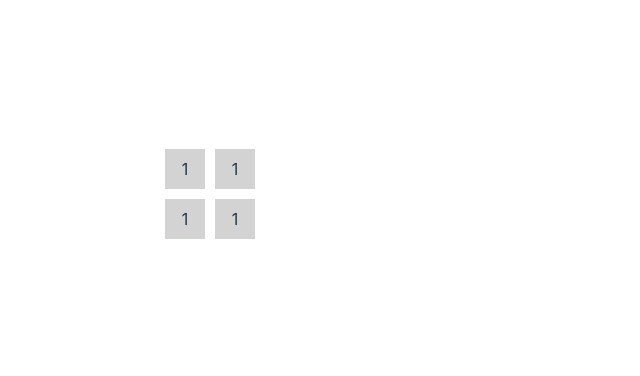
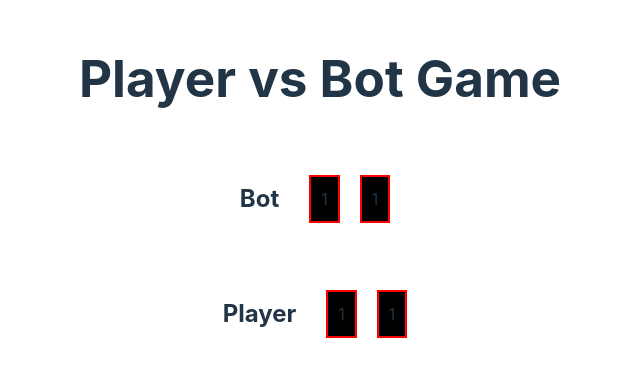
Before and after one commit to tiresias7/hand-addition-game, a React (Vite) app in the folder frontend/: page / in a window 1280 px wide. Shown: the part 206-582 px from the top of the page, without its empty margins (320-960 px from the left). Built offline with nearby package versions, Linux system fonts and the light colour scheme.

Commit message:
Update basic logic

```diff
--- a/frontend/src/App.jsx
+++ b/frontend/src/App.jsx
@@ -1,10 +1,15 @@
 import DraggableNumberList from './components/DraggableNumberList';
+import GameBoard from './components/GameBoard';
+import { DndProvider } from 'react-dnd';
+import { HTML5Backend } from 'react-dnd-html5-backend';
 
 function App() {
   return (
-    <div className="App">
-      <DraggableNumberList />
-    </div>
+    <DndProvider backend={HTML5Backend}>
+      <div className="App">
+        <GameBoard />
+      </div>
+    </DndProvider>
   );
 }
 
--- /dev/null
+++ b/frontend/src/components/GameBoard.jsx
@@ -0,0 +1,87 @@
+import React, { useState, useCallback, useRef, useEffect } from 'react';
+import Hand from './Hand';
+
+const GameBoard = () => {
+    const [playerHands, setPlayerHands] = useState([
+        { id: 'player-hand-1', value: 1 },
+        { id: 'player-hand-2', value: 1 }
+    ]);
+
+    const [botHands, setBotHands] = useState([
+        { id: 'bot-hand-1', value: 1 },
+        { id: 'bot-hand-2', value: 1 }
+    ]);
+
+    const [botMoving, setBotMoving] = useState(false);
+
+    // Create refs to always access the latest state
+    const playerHandsRef = useRef(playerHands);
+    const botHandsRef = useRef(botHands);
+
+    useEffect(() => {
+        playerHandsRef.current = playerHands;
+    }, [playerHands]);
+
+    useEffect(() => {
+        botHandsRef.current = botHands;
+    }, [botHands]);
+
+    const handlePlayerCollide = useCallback((playerId, botId) => {
+        setPlayerHands(prevPlayerHands => {
+            const botHand = botHandsRef.current.find(botHand => botHand.id === botId);
+            const newPlayerHands = prevPlayerHands.map(hand => {
+                if (hand.id === playerId) {
+                    const newValue = (hand.value + botHand.value) % 10;
+                    console.log(`Updating player hand ${hand.id} from ${hand.value} to ${newValue}`);
+                    return { ...hand, value: newValue };
+                }
+                return hand;
+            });
+            console.log("Updated Player Hands:", newPlayerHands);
+            return newPlayerHands;
+        });
+
+        setBotMoving(true);
+        setTimeout(handleBotMove, 1000);
+    }, []);
+
+    const handleBotMove = useCallback(() => {
+        setBotHands(prevBotHands => {
+            const botId = prevBotHands.findIndex(hand => hand.value > 0);
+            const playerHand = playerHandsRef.current.find(hand => hand.value > 0);
+            if (botId !== -1 && playerHand) {
+                const newBotHands = prevBotHands.map((hand, index) => {
+                    if (index === botId) {
+                        const newValue = (hand.value + playerHand.value) % 10;
+                        console.log(`Updating bot hand ${hand.id} from ${hand.value} to ${newValue}`);
+                        return { ...hand, value: newValue };
+                    }
+                    return hand;
+                });
+                console.log("Updated Bot Hands:", newBotHands);
+                return newBotHands;
+            }
+            return prevBotHands;
+        });
+        setBotMoving(false);
+    }, []);
+
+    return (
+        <div style={{ display: 'flex', justifyContent: 'center', alignItems: 'center', flexDirection: 'column', height: '100vh' }}>
+            <h1>Player vs Bot Game</h1>
+            <Hand
+                hands={botHands}
+                onCollide={handlePlayerCollide}
+                isPlayer={false}
+            />
+            <Hand
+                hands={playerHands}
+                onCollide={handlePlayerCollide}
+                isPlayer={true}
+            />
+            {botMoving && <p>Bot is thinking...</p>}
+        </div>
+    );
+};
+
+export default GameBoard;
--- /dev/null
+++ b/frontend/src/components/Hand.jsx
@@ -0,0 +1,71 @@
+import React from 'react';
+import { useDrag, useDrop } from 'react-dnd';
+import PropTypes from 'prop-types';
+
+const Hand = ({ hands, onCollide, isPlayer }) => {
+    return (
+        <div style={{ display: 'flex', justifyContent: 'center', alignItems: 'center', margin: '20px 0' }}>
+            <h2 style={{ marginRight: '20px' }}>{isPlayer ? 'Player' : 'Bot'}</h2>
+            {hands.map((hand) => {
+                const [, drag] = useDrag(() => ({
+                    type: 'number',
+                    item: { id: hand.id },
+                }));
+
+                const [{ canDrop, isOver }, drop] = useDrop(() => ({
+                    accept: 'number',
+                    canDrop: (item) => {
+                        if (isPlayer && item.id.startsWith('bot')) {
+                            return true;
+                        } else if (!isPlayer && item.id.startsWith('player')) {
+                            return true;
+                        }
+                        return false;
+                    },
+                    drop: (item) => {
+                        if (isPlayer && item.id.startsWith('bot')) {
+                            onCollide(hand.id, item.id);
+                        } else if (!isPlayer && item.id.startsWith('player')) {
+                            onCollide(item.id, hand.id);
+                        }
+                    },
+                    collect: (monitor) => ({
+                        canDrop: monitor.canDrop(),
+                        isOver: monitor.isOver(),
+                    }),
+                }));
+
+                const ref = React.useRef(null);
+                drag(drop(ref));
+
+                return (
+                    <div
+                        key={hand.id}
+                        ref={ref}
+                        className="draggable-number"
+                        style={{
+                            cursor: isPlayer ? 'move' : 'default',
+                            backgroundColor: canDrop && isOver ? 'green' : 'black',
+                            padding: '10px',
+                            margin: '0 10px',
+                            border: canDrop ? '2px dashed green' : '2px solid red',
+                        }}
+                    >
+                        {hand.value}
+                    </div>
+                );
+            })}
+        </div>
+    );
+};
+
+Hand.propTypes = {
+    hands: PropTypes.arrayOf(PropTypes.shape({
+        id: PropTypes.string.isRequired,
+        value: PropTypes.number.isRequired
+    })).isRequired,
+    onCollide: PropTypes.func.isRequired,
+    isPlayer: PropTypes.bool.isRequired,
+};
+
+export default Hand;
```
